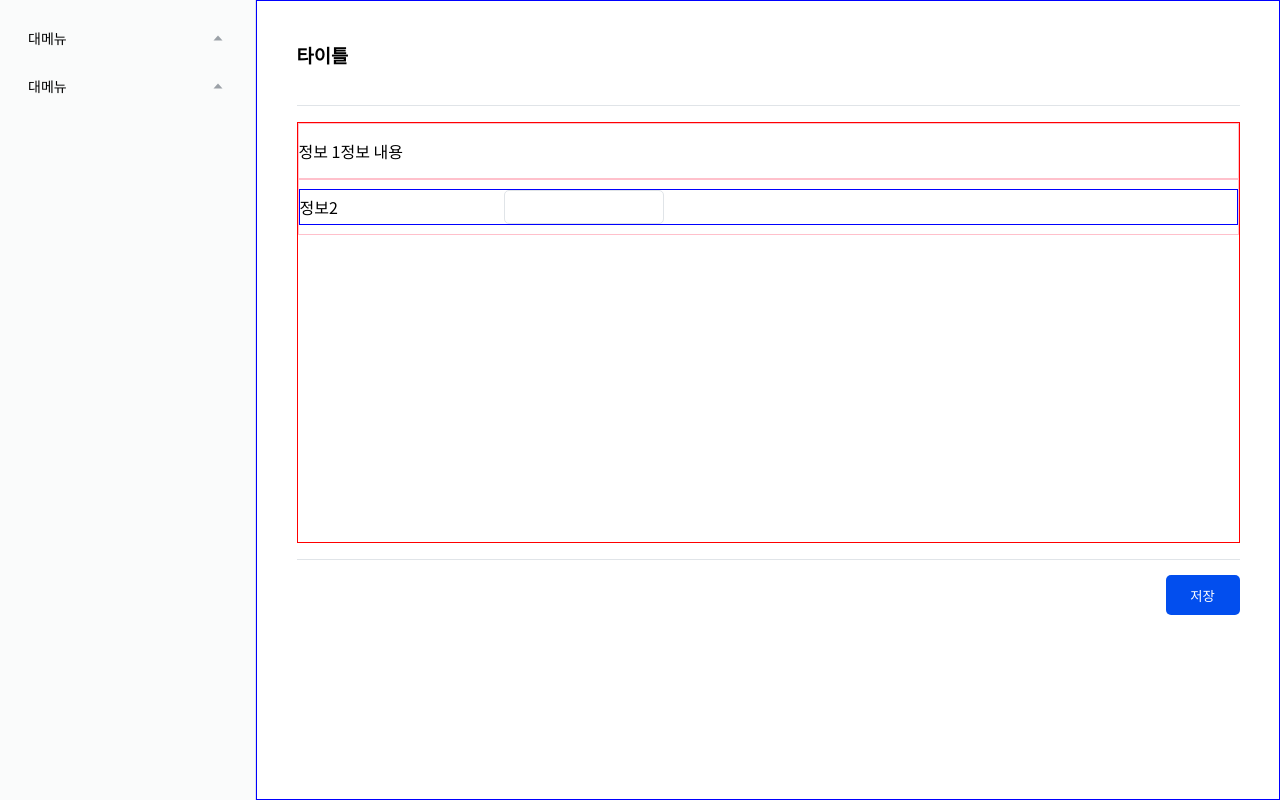
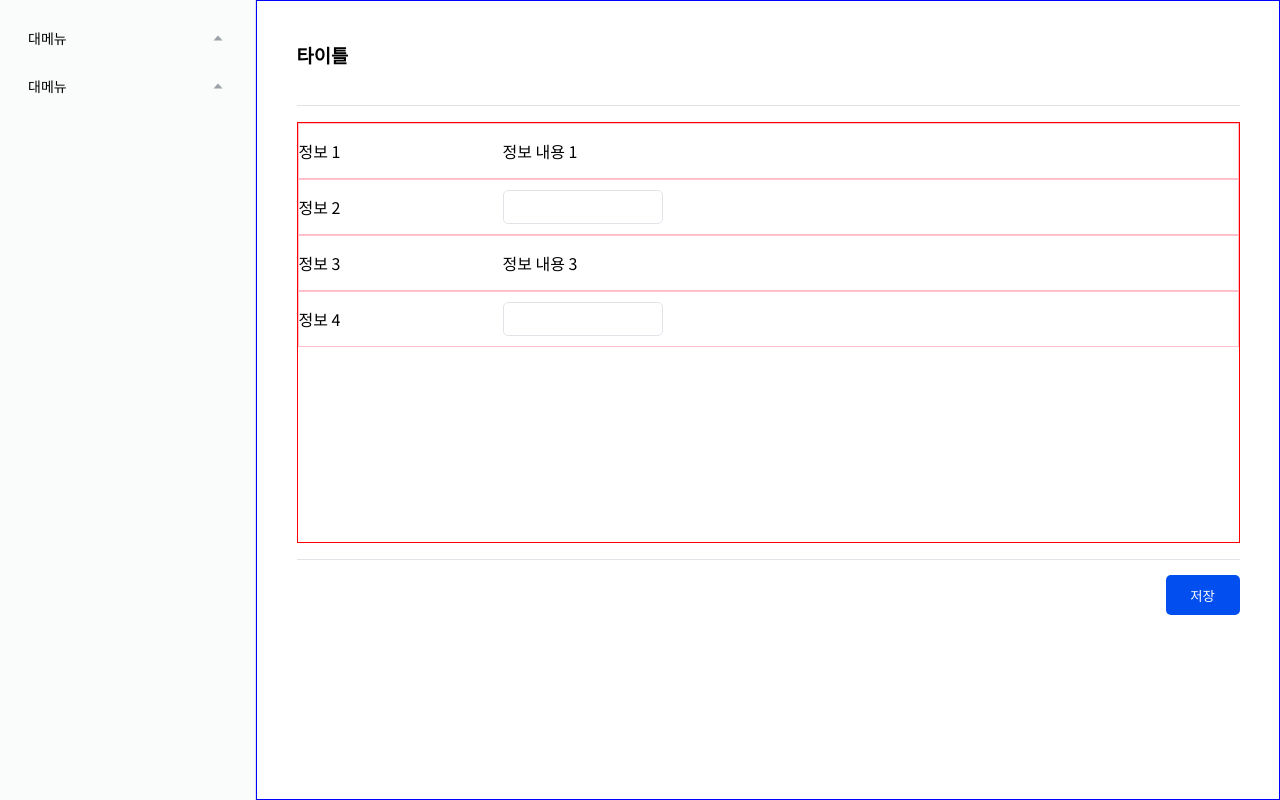
Before and after one commit to hanbitk/dreaming-youth-test, a React (Create React App) app: page /detail in a window 1280 px wide. Built offline with nearby package versions, Linux system fonts and the light colour scheme.

Commit message:
feat: info

```diff
--- a/package.json
+++ b/package.json
@@ -21,7 +21,7 @@
     "build": "react-scripts build",
     "test": "react-scripts test",
     "eject": "react-scripts eject",
-    "lint": "eslint src/**/*.{js,jsx,ts,tsx,json}",
+    "lint": "eslint src/**/*.{js,jsx,json}",
     "lint:fix": "eslint --fix 'src/**/*.{js,jsx,json}'",
     "prettier": "prettier --write 'src/**/*.{js,jsx,css,md,json}' --config ./.prettierrc"
   },
--- a/src/components/DetailContent/DetailContent.jsx
+++ b/src/components/DetailContent/DetailContent.jsx
@@ -9,6 +9,7 @@ import {
 } from '../../styles/DetailContent.styles';
 import Button from '../Button/Button';
 import Input from '../Input/Input';
+import Info from '../Info/Info';
 
 function DetailContent() {
   return (
@@ -18,12 +19,21 @@ function DetailContent() {
       </StDetailHeader>
       <StDetailForm>
         <StDetailFormBox>
+          {/* 정보 1 */}
           <StInfo>
-            <label>정보 1</label>
-            <p>정보 내용</p>
+            <Info title='정보 1' description='정보 내용 1' />
           </StInfo>
+          {/* 정보 2 */}
           <StInfo>
-            <Input />
+            <Input label='정보 2' />
+          </StInfo>
+          {/* 정보 3 */}
+          <StInfo>
+            <Info title='정보 3' description='정보 내용 3' />
+          </StInfo>
+          {/* 정보 4 */}
+          <StInfo>
+            <Input label='정보 4' />
           </StInfo>
         </StDetailFormBox>
         <StDetailFormButton>
--- /dev/null
+++ b/src/components/Info/Info.jsx
@@ -0,0 +1,13 @@
+import React from 'react';
+import { StDiv, StInfoTitle } from '../../styles/Common.styles';
+
+function Info({ title, description }) {
+  return (
+    <StDiv>
+      <StInfoTitle>{title}</StInfoTitle>
+      <p>{description}</p>
+    </StDiv>
+  );
+}
+
+export default Info;
--- a/src/components/Input/Input.jsx
+++ b/src/components/Input/Input.jsx
@@ -1,7 +1,7 @@
 import React, { useState } from 'react';
-import { StInput, StInputBox, StLabel } from '../../styles/Common.styles';
+import { StDiv, StInput, StLabel } from '../../styles/Common.styles';
 
-function Input() {
+function Input({ label }) {
   const [isFocused, setIsFocused] = useState(false);
 
   const handleFocusBlurInput = () => {
@@ -9,14 +9,14 @@ function Input() {
   };
 
   return (
-    <StInputBox>
-      <StLabel>정보2</StLabel>
+    <StDiv>
+      <StLabel>{label}</StLabel>
       <StInput
         onFocus={handleFocusBlurInput}
         onBlur={handleFocusBlurInput}
         $isFocused={isFocused}
       />
-    </StInputBox>
+    </StDiv>
   );
 }
 
--- a/src/styles/Common.styles.js
+++ b/src/styles/Common.styles.js
@@ -18,9 +18,7 @@ export const StButton = styled.button`
 `;
 
 // INPUT STYLE //
-
-export const StInputBox = styled.div`
-  border: 1px solid blue;
+export const StDiv = styled.div`
   width: 100%;
   display: flex;
   align-items: center;
@@ -42,3 +40,8 @@ export const StInput = styled.input`
   padding: 5px 12px;
   color: var(--color-light-black);
 `;
+
+// INFO STYLE //
+export const StInfoTitle = styled.p`
+  width: 140px;
+`;
```
